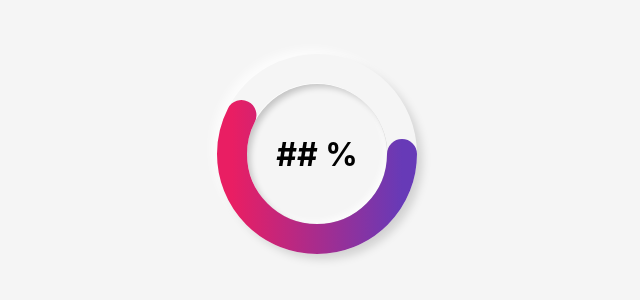
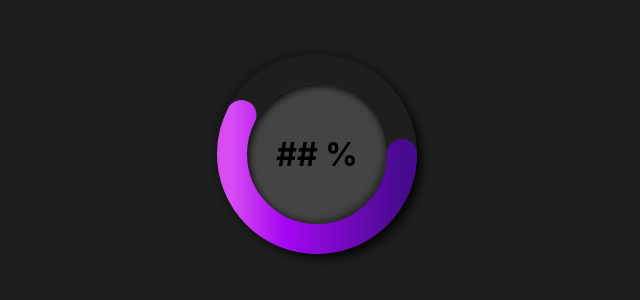
Before and after one commit to ryjoesting/Pomodoro, a React (Create React App) app: page / in a window 1280 px wide. Shown: the part 266-566 px from the top of the page, without its empty margins (343-983 px from the left). Built offline with nearby package versions, Linux system fonts and the light colour scheme.

Commit message:
Updated colors

```diff
--- a/src/Clock.js
+++ b/src/Clock.js
@@ -10,8 +10,9 @@ function Clock() {
             <svg xmlns="http://www.w3.org/2000/svg" version="1.1" width="200px" height="200px">
                 <defs>
                     <linearGradient id="GradientColor">
-                        <stop offset="0%" stopColor="#e91e63" />
-                        <stop offset="100%" stopColor="#673ab7" />
+                        <stop offset="0%" stopColor="#d64bf2" />
+                        <stop offset="30%" stopColor="#a607f2" />
+                        <stop offset="100%" stopColor="#470a8e" />
                     </linearGradient>
                 </defs>
                 <circle cx="100" cy="100" r="85" strokeLinecap="round" />
--- a/src/styles/Clock.css
+++ b/src/styles/Clock.css
@@ -9,7 +9,7 @@
     height: 160px;
     width: 160px;
     padding: 20px;
-    box-shadow: 6px 6px 10px -1px rgba(0,0,0,0.15), -6px -6px 10px -1px rgba(255,255,255,0.7);
+    box-shadow: 6px 6px 10px -1px rgba(0,0,0,0.8), -6px -6px 10px -1px rgba(0,0,0,0.2);
     /* z-index: 10; */
     justify-content: center;
     align-items: center;
@@ -17,16 +17,17 @@
 }
 .inner {
     border-radius: 50%;
+    background: #444444;
     height: 140px;
     width: 140px;
     align-items: center;
     justify-content: center;
     display: flex;
-    box-shadow: inset 4px 4px 6px -1px rgba(0,0,0,0.2),
-                inset -4px -4px 6px -1px rgba(255,255,255,0.7),
-                -0.5px -0.5px 0px rgba(255,255,255,1),
-                0.5px 0.5px 0px rgba(0,0,0,0.15),
-                0px 12px 10px -10px rgba(0,0,0,0.05);
+    box-shadow: inset 4px 4px 6px -1px rgba(0,0,0,.7),
+                inset -4px -4px 6px -1px rgba(40,40,40,1),
+                -0.5px -0.5px 0px rgba(40,40,40,1),
+                0.5px 0.5px 0px rgba(0,0,0,0.45),
+                0px 12px 10px -10px rgba(0,0,0,0.5);
 }
 circle {
     fill: none;
--- a/src/styles/index.css
+++ b/src/styles/index.css
@@ -5,7 +5,7 @@ body {
     sans-serif;
   -webkit-font-smoothing: antialiased;
   -moz-osx-font-smoothing: grayscale;
-  background: whitesmoke;
+  background: #1e1e1e;
   height: 100vh;
   display: flex;
   box-sizing: border-box;
```
